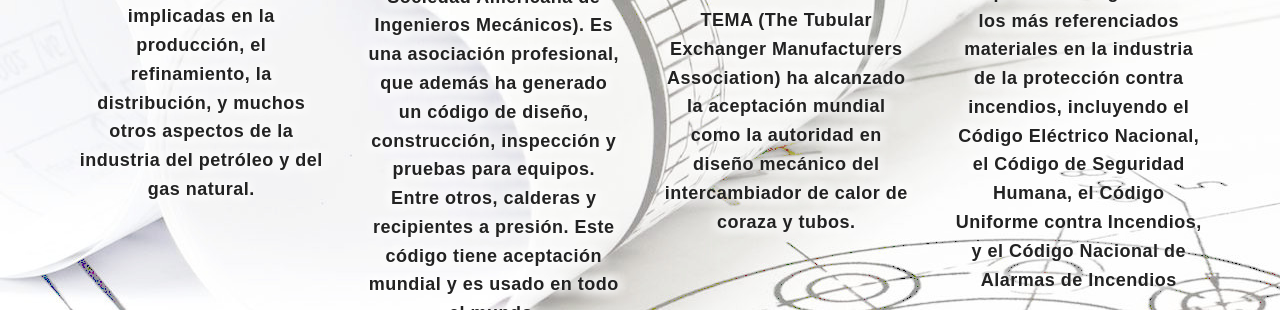
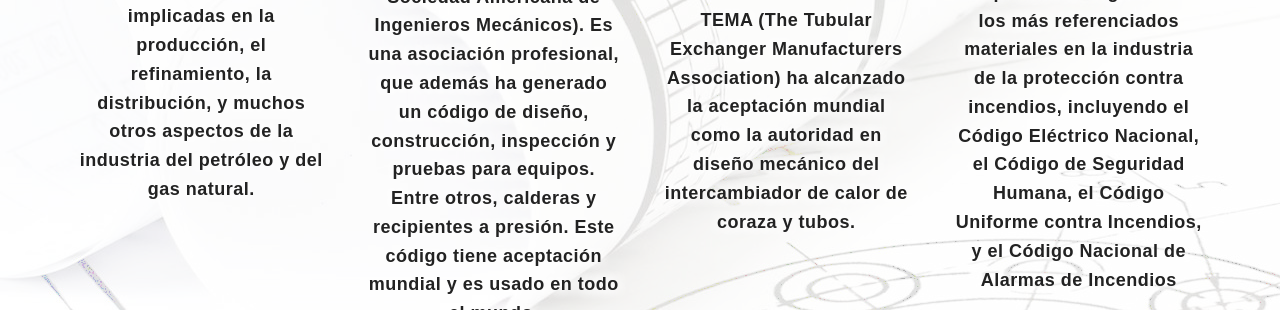
Before and after one commit to matiasgithub/mockup, a plain HTML site: page index.html in a window 1280 px wide. Shown: the part 5419-5729 px from the top of the page. Drawn offline with Linux system fonts and the light colour scheme.

Commit message:
aclaro fondo de la seccion de normas

```diff
--- a/css/style.css
+++ b/css/style.css
@@ -352,6 +352,25 @@ section.section {
 .section-header h2.section-heading {
 	text-transform: uppercase;
 	font-weight: 700;
+}
+
+.section {
+    position: relative;
+}
+
+.section::before {
+    content: "";
+    position: absolute;
+    top: 0;
+    left: 0;
+    width: 100%;
+    height: 100%;
+    background-color: rgba(255, 255, 255, 0.7); /* Aclarar */
+    /* background-color: rgba(0, 0, 0, 0.4);  Oscurecer */
+}
+.section * {
+    position: relative;
+    z-index: 1;
 }
 
 /* ==========================
```
